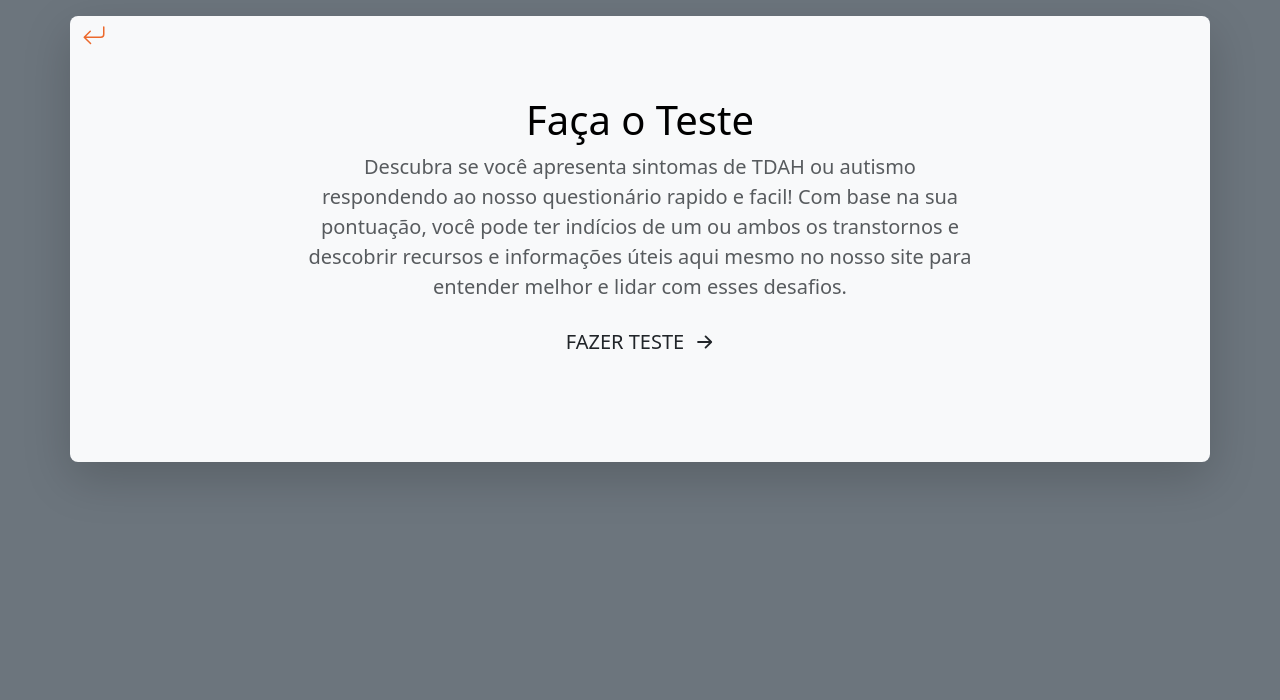
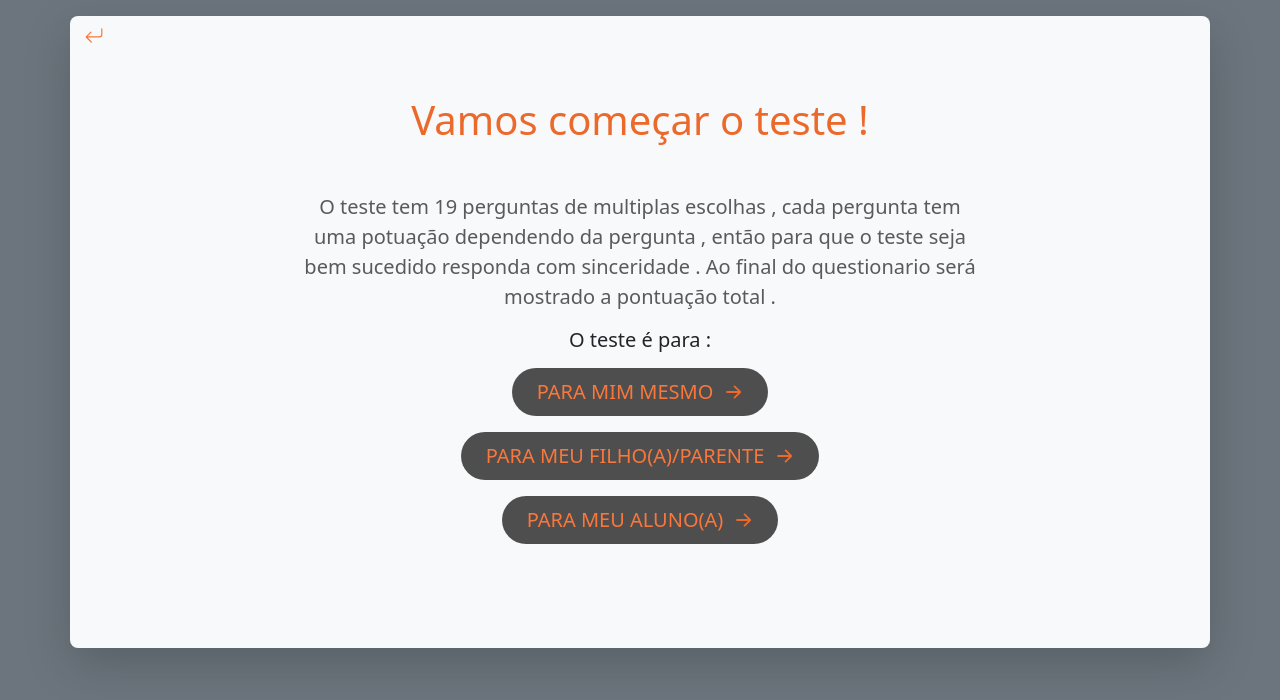
Before and after one commit to DougVikt/Sintonia-da-mente, a Django app: page /questionario_app/ in a window 1280 px wide. Shown: the top 700 px of the page. Run offline with Django 5.2, Linux system fonts and the light colour scheme; some libraries are stand-ins or nearby versions.

Commit message:
editando a primeira pagina do questionario

```diff
--- a/SintoniaMental/questionario_app/templates/questionario.html
+++ b/SintoniaMental/questionario_app/templates/questionario.html
@@ -20,15 +20,32 @@
         </a>
         <div class="p-5 text-center rounded-3">
 
-            <h1 class="text-body-emphasis">Faça o Teste</h1>
+            <h1 class="sty-h1 mb-5 ">Vamos começar o teste !</h1>
             <p class="col-lg-8 mx-auto fs-5 text-muted">
-              Descubra se você apresenta sintomas de TDAH ou autismo respondendo ao nosso questionário rapido e facil! Com base na sua pontuação, você pode ter indícios de um ou ambos os transtornos e descobrir recursos e informações úteis aqui mesmo no nosso site para entender melhor e lidar com esses desafios.
+              O teste tem 19 perguntas de multiplas escolhas , cada pergunta tem uma potuação dependendo da pergunta , então para que o teste seja bem sucedido responda com sinceridade . Ao final do questionario será mostrado a pontuação total .
             </p>
-            <div class="d-inline-flex gap-2 mb-5">
-              <a href="{% url "quest" %}">
+            <div class="d-inline-flex mb-5 row">
+              <h5 class="">O teste é para :</h5>
+              <a class="col-12 text-reset my-2" href="">
               <button class="d-inline-flex align-items-center btn sty-btquest btn-lg px-4 rounded-pill" type="button">
-                FAZER TESTE
-                <svg xmlns="http://www.w3.org/2000/svg" width="30" height="30" fill="currentColor" class="bi bi-arrow-right-short text-dark" viewBox="0 0 10 16">
+                PARA MIM MESMO
+                <svg xmlns="http://www.w3.org/2000/svg" width="30" height="30" fill="currentColor" class="bi bi-arrow-right-short sty-svgbt " viewBox="0 0 10 16">
+                  <path fill-rule="evenodd" d="M4 8a.5.5 0 0 1 .5-.5h5.793L8.146 5.354a.5.5 0 1 1 .708-.708l3 3a.5.5 0 0 1 0 .708l-3 3a.5.5 0 0 1-.708-.708L10.293 8.5H4.5A.5.5 0 0 1 4 8"/>
+                </svg>
+              </button>
+            </a>
+            <a class="col-12 text-reset my-2" href="">
+              <button class="d-inline-flex align-items-center btn sty-btquest btn-lg px-4 rounded-pill" type="button">
+                PARA MEU FILHO(A)/PARENTE
+                <svg xmlns="http://www.w3.org/2000/svg" width="30" height="30" fill="currentColor" class="bi bi-arrow-right-short sty-svgbt " viewBox="0 0 10 16">
+                  <path fill-rule="evenodd" d="M4 8a.5.5 0 0 1 .5-.5h5.793L8.146 5.354a.5.5 0 1 1 .708-.708l3 3a.5.5 0 0 1 0 .708l-3 3a.5.5 0 0 1-.708-.708L10.293 8.5H4.5A.5.5 0 0 1 4 8"/>
+                </svg>
+              </button>
+            </a>
+            <a class="col-12 text-reset my-2" href="">
+              <button class="d-inline-flex align-items-center btn sty-btquest btn-lg px-4 rounded-pill" type="button">
+                PARA MEU ALUNO(A)
+                <svg xmlns="http://www.w3.org/2000/svg" width="30" height="30" fill="currentColor" class="bi bi-arrow-right-short sty-svgbt" viewBox="0 0 10 16">
                   <path fill-rule="evenodd" d="M4 8a.5.5 0 0 1 .5-.5h5.793L8.146 5.354a.5.5 0 1 1 .708-.708l3 3a.5.5 0 0 1 0 .708l-3 3a.5.5 0 0 1-.708-.708L10.293 8.5H4.5A.5.5 0 0 1 4 8"/>
                 </svg>
               </button>
--- a/SintoniaMental/static/Css/questionario_app/questionario.css
+++ b/SintoniaMental/static/Css/questionario_app/questionario.css
@@ -1,12 +1,25 @@
-.sty-return{
+.sty-h1 , .sty-svgbt{
     color: rgb(236, 105, 44);
+}
+.sty-btquest{
+    background-color: rgba(0, 0, 0, 0.685);
+}
+.sty-return , .sty-btquest{
+    color: rgb(250, 119, 59);
     pointer-events: all;
 }
 .sty-a-svg {
     display: inline-block;
 }
 
-.sty-a-svg:hover .sty-return {
-transform: scale(0.8);
-transform-origin: center;
+.sty-a-svg:hover , .sty-return , .sty-btquest:hover{
+    transform: scale(0.8);
+    transform-origin: center;
+    .sty-svgbt{
+        color: black;
+    }
+
+    &:not(.sty-a-svg,.sty-return){
+        background-color:rgb(250, 119, 59);
+    }
 }
```
Also changed, not shown: SintoniaMental/principal_app/templates/quest.html (+4 -4 lines), SintoniaMental/static/Css/principal_app/quest.css (+15 -2 lines).
